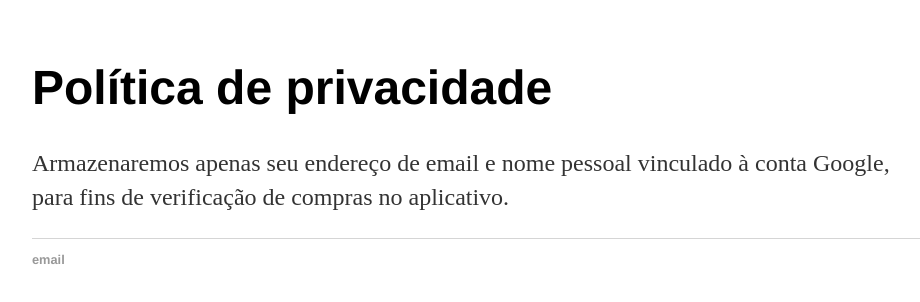
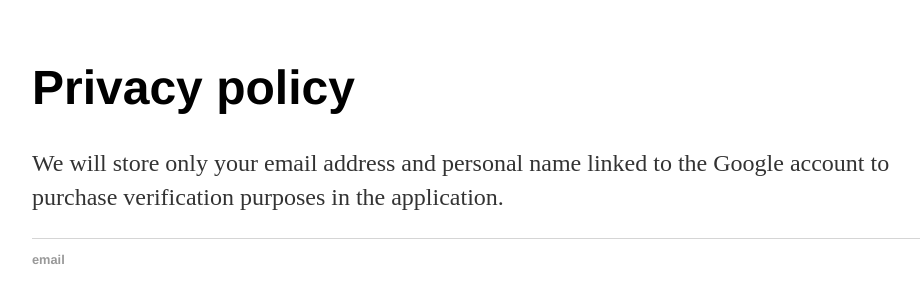
Before and after one commit to daybson/daybson.github.io, a plain HTML site: page index.html in a window 1280 px wide. Shown: the whole page, without its empty margins (160-1080 px from the left). Drawn offline with Linux system fonts and the light colour scheme.

Commit message:
Update index.html

```diff
--- a/index.html
+++ b/index.html
@@ -7,8 +7,8 @@
 	<body>
 		<div class="container">
     		<div class="blurb">
-        		<h1>Política de privacidade</h1>
-				<p>Armazenaremos apenas seu endereço de email e nome pessoal vinculado à conta Google, para fins de verificação de compras no aplicativo.</p>
+        		<h1>Privacy policy</h1>
+				<p>We will store only your email address and personal name linked to the Google account to purchase verification purposes in the application.</p>
     		</div><!-- /.blurb -->
 		</div><!-- /.container -->
 		<footer>
```
